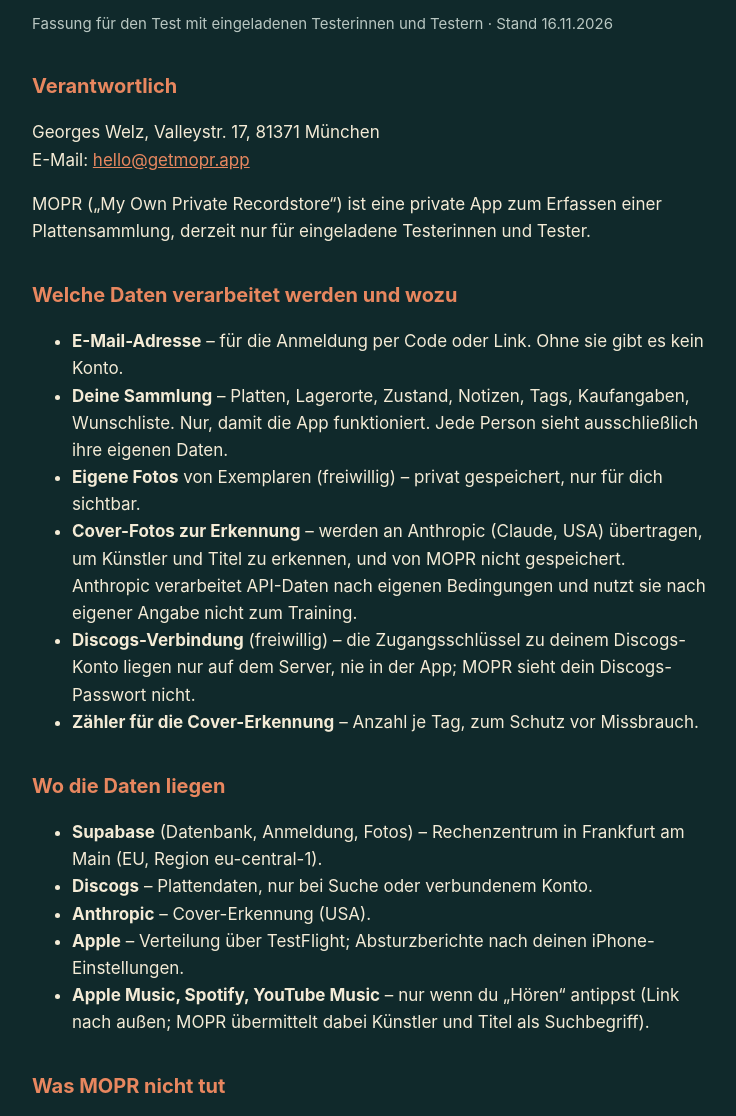
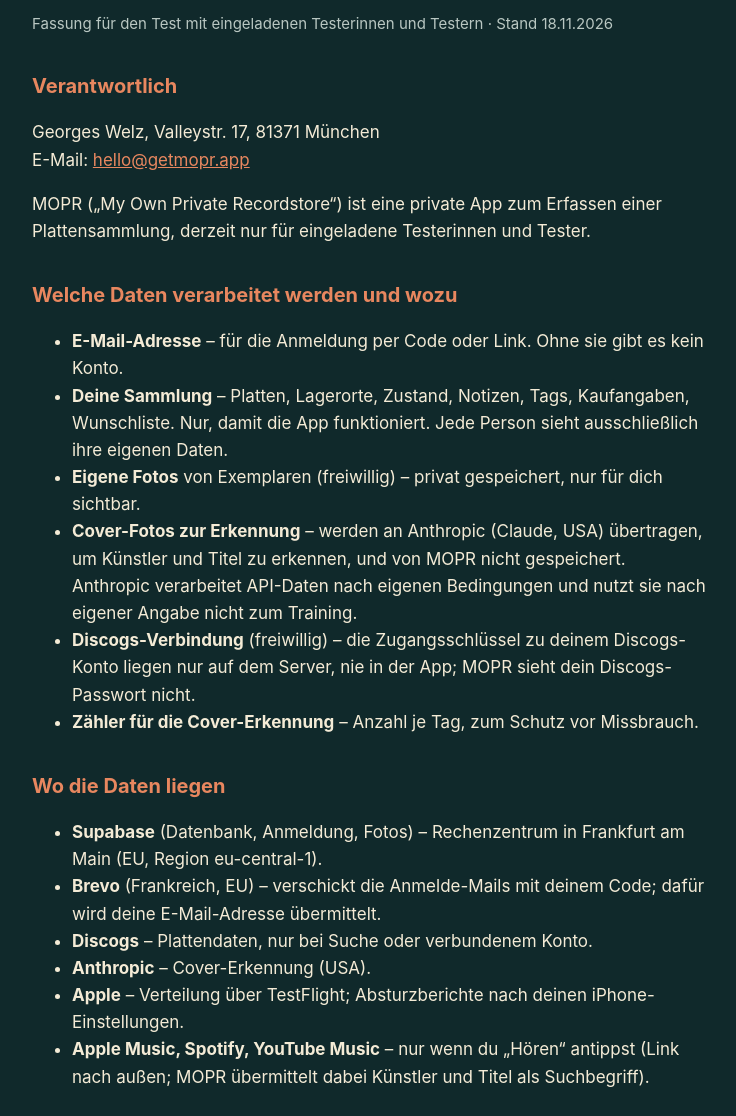
Before and after one commit to kaizerchief7/getmopr.app, a plain HTML site: page datenschutz.html in a window 1280 px wide. Shown: the part 159-1275 px from the top of the page, without its empty margins (270-1006 px from the left). Drawn offline with Linux system fonts and the light colour scheme.

Commit message:
Datenschutz: Brevo als Mail-Versanddienst ergänzt (#155)
Co-Authored-By: Claude Opus 5.5 <noreply@anthropic.com>
Claude-Session: https://claude.ai/code/session_012mfQg5SZeu3YVDrPKnvRdC

```diff
--- a/datenschutz.html
+++ b/datenschutz.html
@@ -10,7 +10,7 @@
 <main>
   <p class="muted"><a href="index.html">← MOPR</a></p>
   <h1 style="font-size:34px">Datenschutzerklärung</h1>
-  <p class="muted">Fassung für den Test mit eingeladenen Testerinnen und Testern · Stand 16.11.2026</p>
+  <p class="muted">Fassung für den Test mit eingeladenen Testerinnen und Testern · Stand 18.11.2026</p>
 
   <h2>Verantwortlich</h2>
   <p>Georges Welz, Valleystr. 17, 81371 München<br>E-Mail: <a href="mailto:hello@getmopr.app">hello@getmopr.app</a></p>
@@ -29,6 +29,7 @@
   <h2>Wo die Daten liegen</h2>
   <ul>
     <li><strong>Supabase</strong> (Datenbank, Anmeldung, Fotos) – Rechenzentrum in Frankfurt am Main (EU, Region eu-central-1).</li>
+    <li><strong>Brevo</strong> (Frankreich, EU) – verschickt die Anmelde-Mails mit deinem Code; dafür wird deine E-Mail-Adresse übermittelt.</li>
     <li><strong>Discogs</strong> – Plattendaten, nur bei Suche oder verbundenem Konto.</li>
     <li><strong>Anthropic</strong> – Cover-Erkennung (USA).</li>
     <li><strong>Apple</strong> – Verteilung über TestFlight; Absturzberichte nach deinen iPhone-Einstellungen.</li>
```
